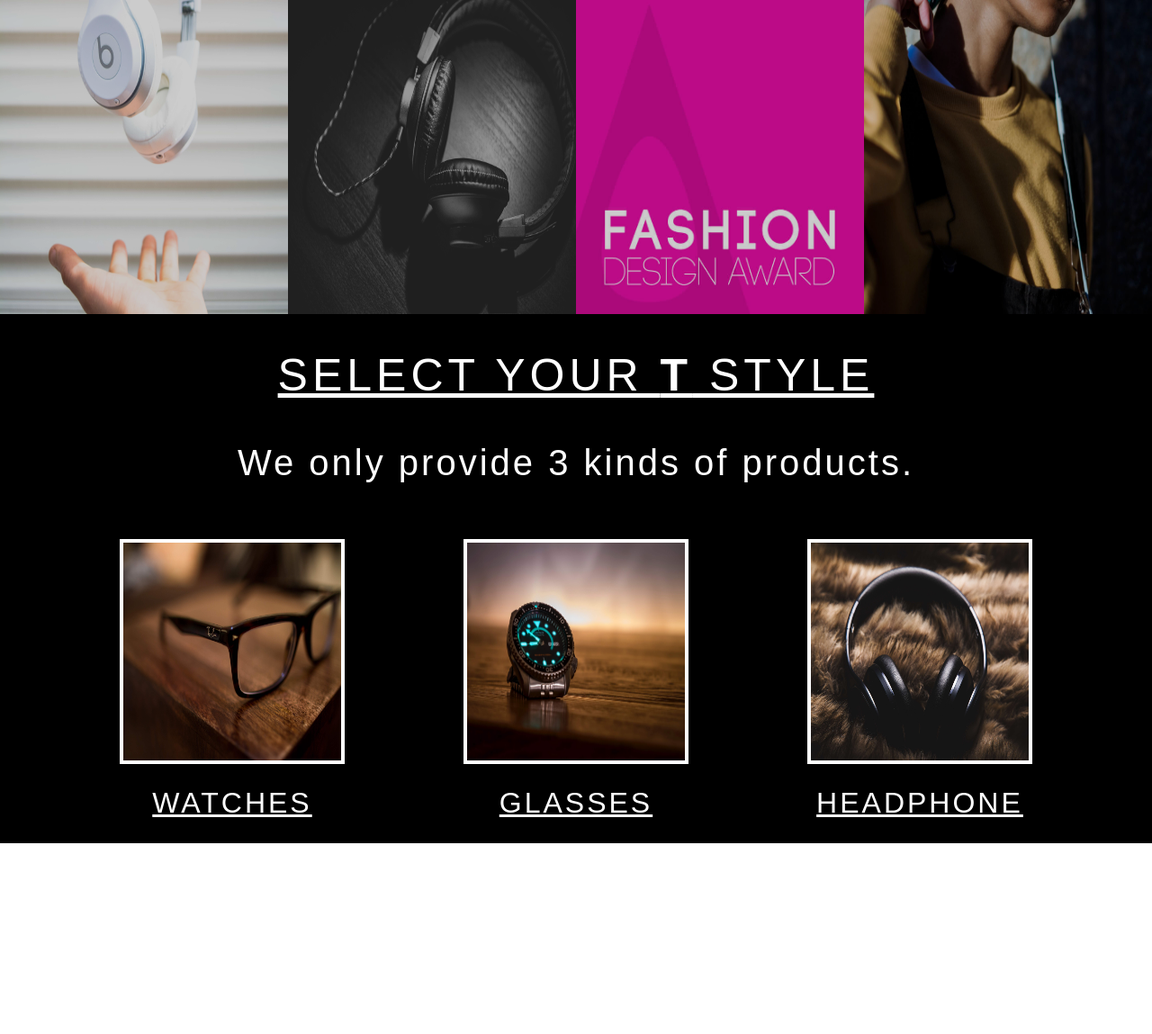
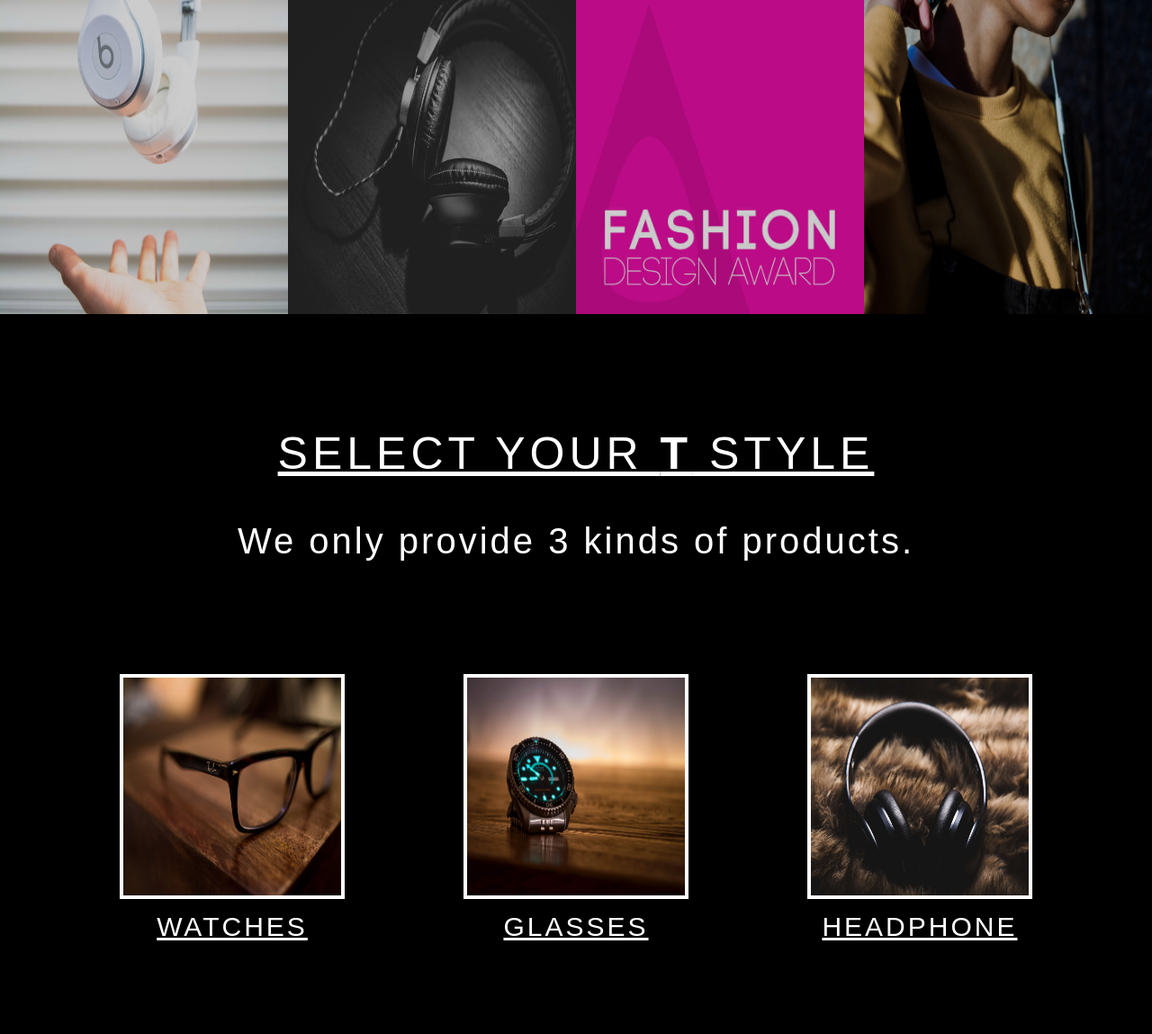
Before and after one commit to frank920120/TSpace, a PHP site: page / in a window 1280 px wide. Shown: the part 2842-3991 px from the top of the page at 90% size. Before the commit the page ends 3779 px from the top, so only its background shows below. Run offline with PHP 8.4, Linux system fonts and the light colour scheme.

Commit message:
home products h1 changed to a link

```diff
--- a/index.html
+++ b/index.html
@@ -119,15 +119,15 @@
         </div>
         <div class="products products-img01">
             <img src="/images/products-img01.jpg" alt="">
-            <h1>WATCHES</h1>
+            <a href="#0">WATCHES</a>
         </div>
         <div class="products products-img02">
                 <img src="/images/products-img02.jpg" alt="">
-                <h1>GLASSES</h1>
+                <a href="#0">GLASSES</a>
             </div>
             <div class="products products-img03">
                     <img src="/images/products-img03.jpg" alt="">
-                    <h1>HEADPHONE</h1>
+                    <a href="#0">HEADPHONE</a>
                 </div>
     </div>
 
--- a/sass/_homeproducts.scss
+++ b/sass/_homeproducts.scss
@@ -1,12 +1,13 @@
 .home-products{
 display: grid;
 grid-template-columns: (16,1fr);
-grid-template-rows: 250px 1fr;
+grid-template-rows: 400px 400px;
 background-color: black;
     .products-header{
 
         grid-column: 1/17;
         text-align: center;
+        align-self: center;
         h1,h2{
             font-weight: normal;
             color:white;
@@ -18,7 +19,6 @@ background-color: black;
             span{
 
                 font-weight: bold;
-
             }
         }
         h2{
@@ -37,12 +37,14 @@ background-color: black;
         border:4px solid white;
     }
 
-    h1{
+    a{
         color:white;
-        text-decoration: underline;
         font-weight: normal;
         letter-spacing: 3px;
         text-align: center;
+        font-size: 30px;
+        display: block;
+        margin-top:10px;
 
     }
  }
--- a/styles/styles.css
+++ b/styles/styles.css
@@ -253,11 +253,12 @@ body {
 .home-products {
   display: grid;
   grid-template-columns: 16, 1fr;
-  grid-template-rows: 250px 1fr;
+  grid-template-rows: 400px 400px;
   background-color: black; }
   .home-products .products-header {
     grid-column: 1/17;
-    text-align: center; }
+    text-align: center;
+    align-self: center; }
     .home-products .products-header h1, .home-products .products-header h2 {
       font-weight: normal;
       color: white; }
@@ -276,12 +277,14 @@ body {
     display: block;
     margin: 0 auto;
     border: 4px solid white; }
-  .home-products .products h1 {
+  .home-products .products a {
     color: white;
-    text-decoration: underline;
     font-weight: normal;
     letter-spacing: 3px;
-    text-align: center; }
+    text-align: center;
+    font-size: 30px;
+    display: block;
+    margin-top: 10px; }
   .home-products .products-img01 {
     grid-column: 3 / 7;
     grid-row: 2 / 3; }
```
Also changed, not shown: 1 other file.
